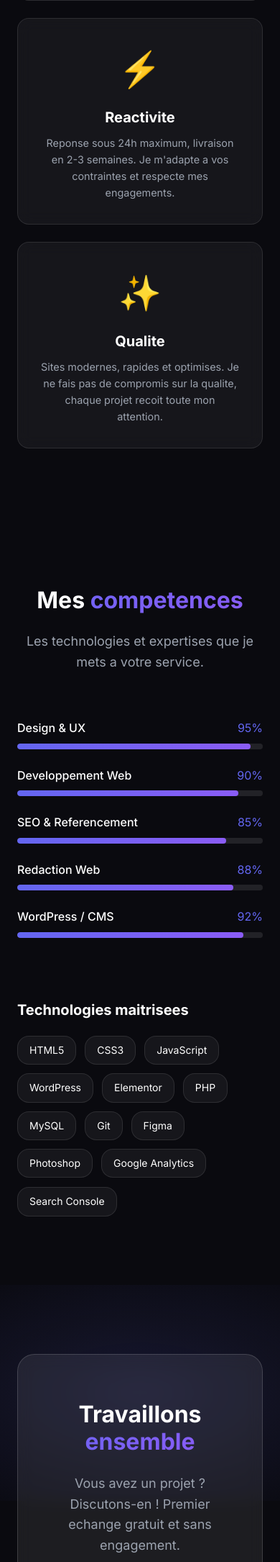
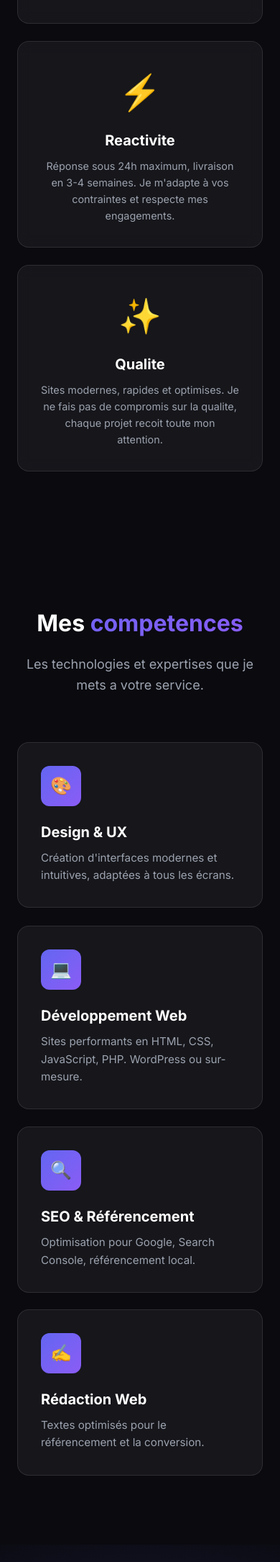
Before and after one commit to elbreizhad/PerTec, a PHP site: page /a-propos.html in a window 390 px wide; the page is wider, and only the part inside the window is pictured. Shown: the part 3963-6133 px from the top of that part at 72% size. Run offline with PHP 8.4, Linux system fonts and the light colour scheme.

Commit message:
Lot 1 : Corrections factuelles et suppression téléphone
- Supprime le numéro de téléphone placeholder (pas de téléphone)
- Corrige a-propos : supprime "100% en ligne", "partout en France"
- Harmonise délais à "3-4 semaines" dans a-propos
- Supprime les barres de compétences avec % non sourcés
- Supprime le cas client inventé (plombier Louviers, +15 demandes)
- Remplace "90% des clients" par "La majorité des clients"
- Corrige prix 890€ → 490€ sur pages plombier
- Met à jour liens footer a-propos.html vers .php

Co-Authored-By: Claude Opus 4.5 <noreply@anthropic.com>
Claude-Session: https://claude.ai/code/session_01TUNP69hs9xUqSJbLwrpPtA

```diff
--- a/site-html/a-propos.html
+++ b/site-html/a-propos.html
@@ -4,7 +4,7 @@
   <meta charset="UTF-8">
   <meta name="viewport" content="width=device-width, initial-scale=1.0">
   <title>A Propos | Créateur de Sites Internet | Pertec.fr</title>
-  <meta name="description" content="Découvrez Pertec, votre partenaire web 100% en ligne. Créateur de sites internet clé en main pour artisans, commerces et PME.">
+  <meta name="description" content="Découvrez Pertec, créateur de sites internet basé à Évreux. Sites clé en main pour artisans, commerces et PME en Normandie.">
   <link rel="canonical" href="https://pertec.fr/a-propos">
   <link rel="icon" type="image/svg+xml" href="favicon.svg">
   <link rel="preconnect" href="https://fonts.googleapis.com">
@@ -58,8 +58,8 @@
         <span class="dot"></span>
         A propos
       </div>
-      <h1 data-animate>Votre partenaire web <span class="gradient-text">100% en ligne</span></h1>
-      <p data-animate>Un createur de sites internet passionne, dedie aux entrepreneurs locaux de l'Eure.</p>
+      <h1 data-animate>Votre partenaire web <span class="gradient-text">en Normandie</span></h1>
+      <p data-animate>Créateur de sites internet passionné, basé à Évreux, au service des entrepreneurs de l'Eure.</p>
     </div>
   </section>
 
@@ -71,7 +71,7 @@
           <div>
             <h2 class="section-title" style="font-size: 2rem;">Qui suis-je ?</h2>
             <p style="color: var(--gray-400); margin-bottom: 1.5rem;">
-              Je suis un développeur web indépendant, spécialisé dans la creation de sites internet pour les artisans, commerçants et petites entreprises partout en France.
+              Je suis <strong style="color: white;">Fabien Perrin</strong>, développeur web indépendant basé à Évreux. Je crée des sites internet pour les artisans, commerçants et petites entreprises.
             </p>
             <p style="color: var(--gray-400); margin-bottom: 1.5rem;">
               Apres plusieurs annees d'experience dans le digital, j'ai decide de mettre mes competences au service des entrepreneurs locaux qui meritent une presence en ligne professionnelle sans se ruiner ni perdre du temps.
@@ -112,7 +112,7 @@
         <div class="feature-card glass" data-animate>
           <div class="feature-icon">🎯</div>
           <h3>Le resultat</h3>
-          <p>Un site professionnel livre en 2-3 semaines, pret a accueillir vos clients et optimise pour Google. Sans que vous ayez perdu une minute de votre temps.</p>
+          <p>Un site professionnel livré en 3-4 semaines, prêt à accueillir vos clients et optimisé pour Google. Sans que vous ayez perdu une minute de votre temps.</p>
         </div>
       </div>
     </div>
@@ -142,7 +142,7 @@
         <div class="value-card glass" data-animate>
           <div class="icon">⚡</div>
           <h3>Reactivite</h3>
-          <p>Reponse sous 24h maximum, livraison en 2-3 semaines. Je m'adapte a vos contraintes et respecte mes engagements.</p>
+          <p>Réponse sous 24h maximum, livraison en 3-4 semaines. Je m'adapte à vos contraintes et respecte mes engagements.</p>
         </div>
 
         <div class="value-card glass" data-animate>
@@ -162,75 +162,26 @@
         <p class="section-subtitle" data-animate>Les technologies et expertises que je mets a votre service.</p>
       </div>
 
-      <div class="skills-grid" data-animate>
-        <div>
-          <div class="skill-bar">
-            <div class="skill-bar-header">
-              <span>Design & UX</span>
-              <span>95%</span>
-            </div>
-            <div class="skill-bar-track">
-              <div class="skill-bar-fill" style="width: 95%;"></div>
-            </div>
-          </div>
-
-          <div class="skill-bar">
-            <div class="skill-bar-header">
-              <span>Developpement Web</span>
-              <span>90%</span>
-            </div>
-            <div class="skill-bar-track">
-              <div class="skill-bar-fill" style="width: 90%;"></div>
-            </div>
-          </div>
-
-          <div class="skill-bar">
-            <div class="skill-bar-header">
-              <span>SEO & Referencement</span>
-              <span>85%</span>
-            </div>
-            <div class="skill-bar-track">
-              <div class="skill-bar-fill" style="width: 85%;"></div>
-            </div>
-          </div>
-
-          <div class="skill-bar">
-            <div class="skill-bar-header">
-              <span>Redaction Web</span>
-              <span>88%</span>
-            </div>
-            <div class="skill-bar-track">
-              <div class="skill-bar-fill" style="width: 88%;"></div>
-            </div>
-          </div>
-
-          <div class="skill-bar">
-            <div class="skill-bar-header">
-              <span>WordPress / CMS</span>
-              <span>92%</span>
-            </div>
-            <div class="skill-bar-track">
-              <div class="skill-bar-fill" style="width: 92%;"></div>
-            </div>
-          </div>
+      <div class="features-grid" data-animate>
+        <div class="feature-card glass">
+          <div class="feature-icon">🎨</div>
+          <h3>Design & UX</h3>
+          <p>Création d'interfaces modernes et intuitives, adaptées à tous les écrans.</p>
         </div>
-
-        <div>
-          <h3 style="font-size: 1.25rem; margin-bottom: 1.5rem;">Technologies maitrisees</h3>
-          <div class="tech-tags">
-            <span class="glass">HTML5</span>
-            <span class="glass">CSS3</span>
-            <span class="glass">JavaScript</span>
-            <span class="glass">WordPress</span>
-            <span class="glass">Elementor</span>
-            <span class="glass">PHP</span>
-            <span class="glass">MySQL</span>
-            <span class="glass">Git</span>
-            <span class="glass">Figma</span>
-            <span class="glass">Photoshop</span>
-            <span class="glass">Google Analytics</span>
-            <span class="glass">Search Console</span>
-          </div>
+        <div class="feature-card glass">
+          <div class="feature-icon">💻</div>
+          <h3>Développement Web</h3>
+          <p>Sites performants en HTML, CSS, JavaScript, PHP. WordPress ou sur-mesure.</p>
+        </div>
+        <div class="feature-card glass">
+          <div class="feature-icon">🔍</div>
+          <h3>SEO & Référencement</h3>
+          <p>Optimisation pour Google, Search Console, référencement local.</p>
+        </div>
+        <div class="feature-card glass">
+          <div class="feature-icon">✍️</div>
+          <h3>Rédaction Web</h3>
+          <p>Textes optimisés pour le référencement et la conversion.</p>
         </div>
       </div>
     </div>
@@ -255,43 +206,42 @@
     <div class="container">
       <div class="footer-content">
         <div class="footer-brand">
-          <a href="index.html"><img src="images/logo-pertec.svg?v=2" alt="Pertec" style="height: 40px;"></a>
-          <p>Création de sites internet clé en main, 100% en ligne.</p>
-          <div class="footer-social">
-            <a href="#" aria-label="LinkedIn"><svg width="20" height="20" fill="none" stroke="currentColor" stroke-width="2" viewBox="0 0 24 24"><path d="M16 8a6 6 0 016 6v7h-4v-7a2 2 0 00-2-2 2 2 0 00-2 2v7h-4v-7a6 6 0 016-6zM2 9h4v12H2z"/><circle cx="4" cy="4" r="2"/></svg></a>
-            <a href="#" aria-label="Facebook"><svg width="20" height="20" fill="none" stroke="currentColor" stroke-width="2" viewBox="0 0 24 24"><path d="M18 2h-3a5 5 0 00-5 5v3H7v4h3v8h4v-8h3l1-4h-4V7a1 1 0 011-1h3z"/></svg></a>
-          </div>
+          <a href="/"><img src="/images/logo-pertec.svg?v=2" alt="Pertec" style="height: 40px;"></a>
+          <p>Création de sites internet clé en main pour artisans et commerces. Basé à Évreux, j'accompagne les entrepreneurs de Normandie.</p>
         </div>
         <div class="footer-col">
-          <h4>Services</h4>
+          <h4>Secteurs</h4>
           <ul>
-            <li><a href="services.html">Site vitrine</a></li>
-            <li><a href="secteurs/artisan.html">Site artisan</a></li>
-            <li><a href="secteurs/restaurant.html">Site restaurant</a></li>
+            <li><a href="/secteurs/artisan.php">Artisans</a></li>
+            <li><a href="/secteurs/restaurant.php">Restaurants</a></li>
+            <li><a href="/secteurs/securite-privee.php">Sécurité privée</a></li>
+            <li><a href="/services.php">Tous les services</a></li>
           </ul>
         </div>
         <div class="footer-col">
           <h4>Entreprise</h4>
           <ul>
-            <li><a href="a-propos.html">A propos</a></li>
-            <li><a href="realisations.html">Realisations</a></li>
-            <li><a href="blog.html">Blog</a></li>
-            <li><a href="contact.php">Contact</a></li>
+            <li><a href="/a-propos.php">À propos</a></li>
+            <li><a href="/realisations.php">Réalisations</a></li>
+            <li><a href="/tarifs.php">Tarifs</a></li>
+            <li><a href="/contact.php">Contact</a></li>
           </ul>
         </div>
         <div class="footer-col">
           <h4>Contact</h4>
           <ul>
-            <li>🌐 100% en ligne</li>
+            <li>📍 Évreux, Normandie</li>
             <li>📧 contact@pertec.fr</li>
+            <li>🕒 Lun - Ven : 9h - 18h</li>
           </ul>
+          <a href="/contact.php" class="btn btn-primary" style="margin-top: 1rem; padding: 0.75rem 1.5rem; font-size: 0.875rem;">Demander un devis</a>
         </div>
       </div>
       <div class="footer-bottom">
-        <p>© 2025 Pertec.fr</p>
+        <p>© <?php echo date('Y'); ?> Pertec.fr - Création de sites internet</p>
         <div class="footer-legal">
-          <a href="mentions-legales.html">Mentions legales</a>
-          <a href="politique-confidentialite.html">Confidentialite</a>
+          <a href="/mentions-legales.php">Mentions légales</a>
+          <a href="/politique-confidentialite.php">Confidentialité</a>
         </div>
       </div>
     </div>
--- a/site-html/config/tarifs.php
+++ b/site-html/config/tarifs.php
@@ -125,7 +125,7 @@ return [
     // Configuration
     'config' => [
         'contact_email' => 'contact@pertec.fr',
-        'contact_tel' => '06 00 00 00 00', // À remplacer
+        'contact_tel' => '', // Pas de téléphone
         'tva_mention' => 'Prix HT / TVA non applicable, art. 293 B du CGI',
     ],
 ];
--- a/site-html/secteurs/restaurant.html
+++ b/site-html/secteurs/restaurant.html
@@ -74,7 +74,7 @@
         <div class="zone-content">
           <div>
             <p style="color: var(--gray-400); margin-bottom: 1.5rem; font-size: 1.1rem;">
-              <strong style="color: white;">90% des clients</strong> consultent le site ou les avis d'un restaurant avant de s'y rendre. Votre presence en ligne influence directement vos reservations.
+              <strong style="color: white;">La majorité des clients</strong> consultent le site ou les avis d'un restaurant avant de s'y rendre. Votre présence en ligne influence directement vos réservations.
             </p>
             <p style="color: var(--gray-400); margin-bottom: 1.5rem;">
               Un site de restaurant reussi, c'est :
--- a/site-html/secteurs/restaurant.php
+++ b/site-html/secteurs/restaurant.php
@@ -31,7 +31,7 @@ require_once dirname(__DIR__) . '/includes/header.php';
         <div class="zone-content">
           <div>
             <p style="color: var(--gray-400); margin-bottom: 1.5rem; font-size: 1.1rem;">
-              <strong style="color: white;">90% des clients</strong> consultent le site ou les avis d'un restaurant avant de s'y rendre. Votre présence en ligne influence directement vos réservations.
+              <strong style="color: white;">La majorité des clients</strong> consultent le site ou les avis d'un restaurant avant de s'y rendre. Votre présence en ligne influence directement vos réservations.
             </p>
             <p style="color: var(--gray-400); margin-bottom: 1.5rem;">
               Un site de restaurant réussi, c'est :
```
Also changed, not shown: site-html/a-propos.php (+19 -68 lines), site-html/sites-metiers/plombier.html (+9 -9 lines), site-html/sites-metiers/plombier.php (+8 -8 lines), site-html/tarifs.php (+5 -3 lines).
